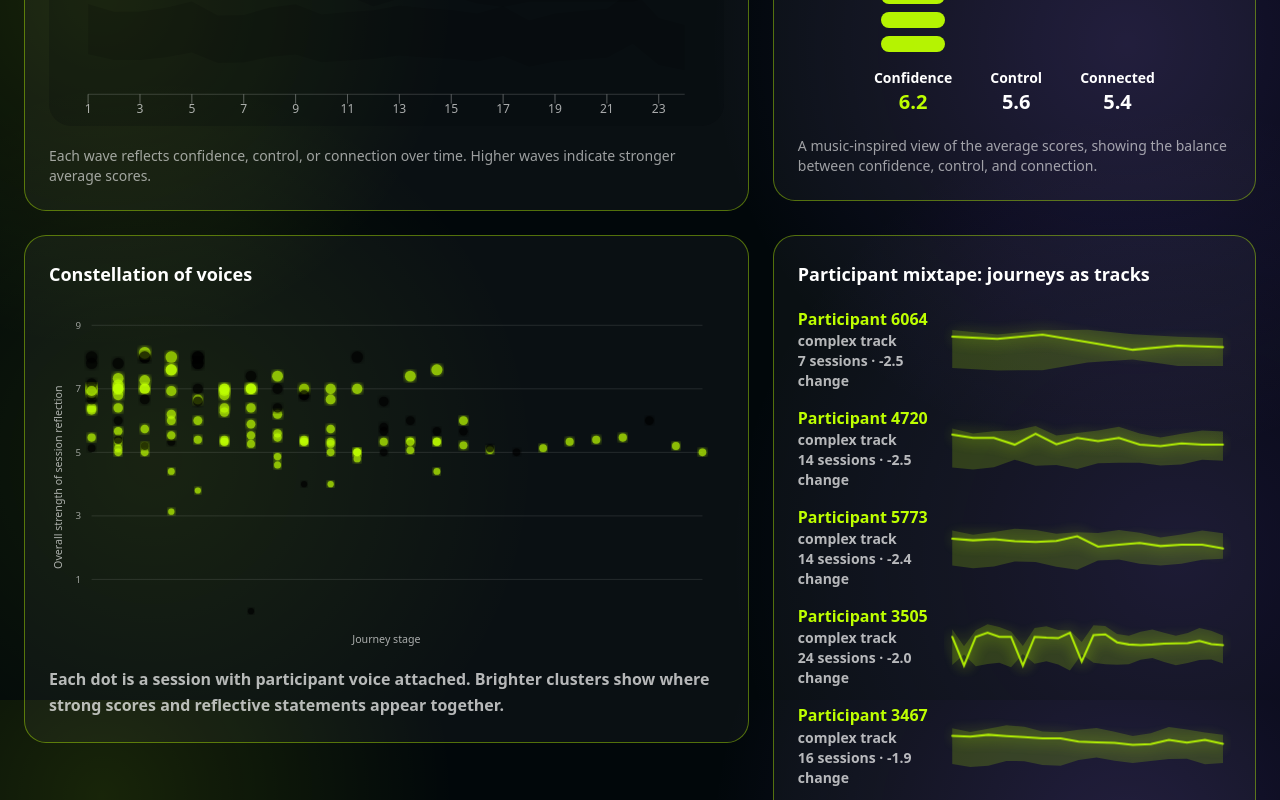
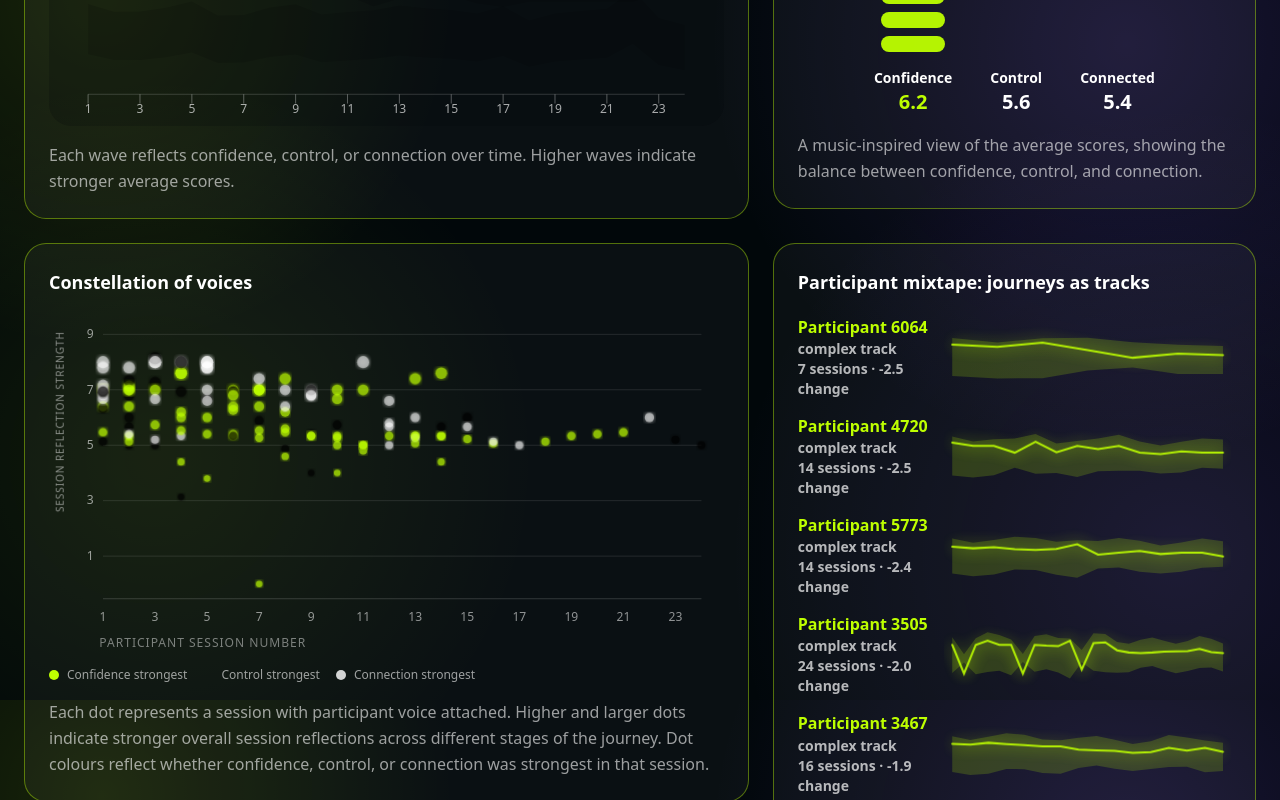
Before and after one commit to jessi88/noise-solution, a React (Vite) app: page / in a window 1280 px wide. Shown: the part 4900-5700 px from the top of the page. Built offline with nearby package versions, Linux system fonts and the light colour scheme; a web font is replaced by a local one.

Commit message:
Adjusted design of VoiceConstellation.

```diff
--- a/src/components/charts/ProgrammeWaveform.tsx
+++ b/src/components/charts/ProgrammeWaveform.tsx
@@ -82,6 +82,7 @@ function ProgrammeWave({ rows }: ProgrammeWaveformProps) {
     yPct: number
     label: string
     color: string
+    align: "left" | "center" | "right"
   } | null>(null)
 
   const hasMeasured = containerWidth > 0
@@ -190,8 +191,6 @@ function ProgrammeWave({ rows }: ProgrammeWaveformProps) {
                     {data.map((row, i) => {
                       const value = row[series.key] ?? 0
                       const y = base - (value - 4.5) * 11
-                      const rawXPct = (x(i) / width) * 100
-                      const rawYPct = (y / height) * 100
 
                       return (
                         <circle
@@ -202,17 +201,25 @@ function ProgrammeWave({ rows }: ProgrammeWaveformProps) {
                           fill="transparent"
                           className="cursor-pointer"
                           onMouseEnter={() => {
+                            const rawXPct = (x(i) / width) * 100
+                            const rawYPct = (y / height) * 100
+
                             setTooltip({
-                              xPct: Math.max(12, Math.min(88, rawXPct)),
-                              yPct: rawYPct,
-                              label: `${shortLabel(
-                                series.key,
-                                series.label,
-                                width
-                              )} · session ${row.session} · ${value.toFixed(
-                                1
-                              )} / 9`,
+                              xPct:
+                                width < 640
+                                  ? Math.max(6, Math.min(94, rawXPct))
+                                  : rawXPct,
+                              yPct: Math.max(14, Math.min(86, rawYPct)),
+                              label: `${shortLabel(series.key, series.label, width)} · session ${
+                                row.session
+                              } · ${value.toFixed(1)} / 9`,
                               color: series.color,
+                              align:
+                                rawXPct < 25
+                                  ? "left"
+                                  : rawXPct > 75
+                                    ? "right"
+                                    : "center",
                             })
                           }}
                           onMouseLeave={() => setTooltip(null)}
@@ -270,11 +277,16 @@ function ProgrammeWave({ rows }: ProgrammeWaveformProps) {
 
             {tooltip && (
               <div
-                className="pointer-events-none absolute max-w-55 rounded-xl border border-white/15 bg-black/95 px-3 py-2 text-xs font-semibold whitespace-normal shadow-2xl sm:max-w-none sm:whitespace-nowrap"
+                className="pointer-events-none absolute w-56 rounded-xl border border-white/15 bg-black/95 px-3 py-2 text-xs font-semibold whitespace-normal shadow-2xl sm:w-auto sm:whitespace-nowrap"
                 style={{
                   left: `${tooltip.xPct}%`,
                   top: `${tooltip.yPct}%`,
-                  transform: "translate(-50%, -130%)",
+                  transform:
+                    tooltip.align === "left"
+                      ? "translate(0, -130%)"
+                      : tooltip.align === "right"
+                        ? "translate(-100%, -130%)"
+                        : "translate(-50%, -130%)",
                   color: tooltip.color,
                 }}
               >
@@ -286,7 +298,7 @@ function ProgrammeWave({ rows }: ProgrammeWaveformProps) {
           <div className="mt-4 h-80 w-full rounded-3xl bg-white/5" />
         )}
 
-        <p className="mt-5 text-sm font-medium text-white/60">
+        <p className="mt-4 text-sm leading-relaxed font-medium text-white/60 sm:text-base">
           Each wave reflects confidence, control, or connection over time.
           Higher waves indicate stronger average scores.
         </p>
@@ -371,7 +383,7 @@ function ImpactEqualiser({ rows }: ProgrammeWaveformProps) {
           ))}
         </div>
 
-        <p className="mt-5 text-sm font-medium text-white/60">
+        <p className="mt-4 text-sm leading-relaxed font-medium text-white/60 sm:text-base">
           A music-inspired view of the average scores, showing the balance
           between confidence, control, and connection.
         </p>
@@ -380,9 +392,42 @@ function ImpactEqualiser({ rows }: ProgrammeWaveformProps) {
   )
 }
 
+function shortOutcomeLabel(key: string, width: number) {
+  if (width >= 640) {
+    if (key === "confidence") return "Confidence strongest"
+    if (key === "control") return "Control strongest"
+    return "Connection strongest"
+  }
+
+  if (key === "confidence") return "Confidence"
+  if (key === "control") return "Control"
+  return "Connected"
+}
+
+function tooltipOutcomeLabel(key: string | undefined, width: number) {
+  if (key === "confidence") return width < 640 ? "Confidence" : "confidence"
+  if (key === "control") return width < 640 ? "Control" : "control"
+  return width < 640 ? "Connected" : "connection"
+}
+
 function VoiceConstellation({ rows }: ProgrammeWaveformProps) {
-  const width = 760
-  const height = 390
+  const containerRef = useRef<HTMLDivElement | null>(null)
+  const { width: containerWidth } = useDimensions(containerRef)
+  const { ref: viewRef, isInView } = useInView<HTMLDivElement>()
+
+  const [tooltip, setTooltip] = useState<{
+    xPct: number
+    yPct: number
+    label: string
+    color: string
+    align: "left" | "center" | "right"
+  } | null>(null)
+
+  const hasMeasured = containerWidth > 0
+  const width = Math.max(containerWidth, 320)
+  const height = width < 640 ? 300 : width < 900 ? 360 : 410
+
+  const sampleLimit = width < 640 ? 70 : 140
 
   const sample = rows
     .filter(
@@ -390,14 +435,22 @@ function VoiceConstellation({ rows }: ProgrammeWaveformProps) {
         d.sessionNumber !== null &&
         typeof d["Most Positive Sentence Overall"] === "string"
     )
-    .slice(0, 140)
+    .slice(0, sampleLimit)
 
   const pad = {
-    l: width < 640 ? 36 : 48,
-    r: 24,
+    l: width < 720 ? 40 : 58,
+    r: width < 640 ? 16 : 24,
     t: 24,
-    b: 44,
+    b: width < 640 ? 58 : 68,
   }
+
+  const xTickStep = width < 480 ? 4 : width < 720 ? 3 : width < 1100 ? 2 : 1
+  const xTicks = Array.from(
+    new Set(sample.map((d) => d.sessionNumber).filter(Boolean))
+  ).filter((_, i) => i % xTickStep === 0)
+  const axisY = height - 52
+  const showYAxisTitle = width >= 720
+  const tickLabelY = height - 28
 
   const maxSession = d3.max(sample, (d) => d.sessionNumber ?? 1) ?? 1
 
@@ -408,13 +461,22 @@ function VoiceConstellation({ rows }: ProgrammeWaveformProps) {
     height - pad.b - (value / 9) * (height - pad.t - pad.b)
 
   return (
-    <div>
+    <div
+      ref={(node) => {
+        containerRef.current = node
+        viewRef.current = node
+      }}
+    >
       <SoundCard>
-        <p className="text-lg font-black">Constellation of voices</p>
+        <p className="text-base font-semibold sm:text-lg">
+          Constellation of voices
+        </p>
 
+        {hasMeasured ? (
+          <div className="relative mt-4">
             <svg
               viewBox={`0 0 ${width} ${height}`}
-          className="mt-4 h-auto w-full"
+              className="h-auto w-full"
               role="img"
               aria-label="Constellation of voice-linked sessions"
             >
@@ -437,12 +499,13 @@ function VoiceConstellation({ rows }: ProgrammeWaveformProps) {
                     y2={y(tick)}
                     stroke="rgba(255,255,255,.12)"
                   />
+
                   <text
-                x={pad.l - 12}
+                    x={pad.l - 10}
                     y={y(tick) + 4}
                     textAnchor="end"
                     fill="rgba(255,255,255,.58)"
-                fontSize="11"
+                    fontSize={width < 640 ? 10 : 13}
                   >
                     {tick}
                   </text>
@@ -451,54 +514,170 @@ function VoiceConstellation({ rows }: ProgrammeWaveformProps) {
 
               {sample.map((d, i) => {
                 const s = score(d)
-            const radius = 3.5 + Math.max(0, s - 4) * 0.75
+                const radius =
+                  width < 640
+                    ? 2.5 + Math.max(0, s - 4) * 0.45
+                    : 3.5 + Math.max(0, s - 4) * 0.75
+
+                const strongest = d3.greatest(
+                  [
+                    { key: "confidence", value: d.confidence ?? 0 },
+                    { key: "control", value: d.control ?? 0 },
+                    { key: "connection", value: d.connection ?? 0 },
+                  ],
+                  (d) => d.value
+                )?.key
+
                 const color =
-              (d.connection ?? 0) >= (d.confidence ?? 0)
+                  strongest === "confidence"
+                    ? "var(--color-acid)"
+                    : strongest === "control"
                       ? "var(--color-violet)"
-                : "var(--color-acid)"
+                      : "rgba(255,255,255,.82)"
 
                 return (
                   <circle
-                key={`${d.UIN}-${d.ID}-${i}`}
+                    key={`${d.UIN}-${d.ID}-${i}-${isInView}`}
                     cx={x(d.sessionNumber ?? 1)}
                     cy={y(s)}
                     r={radius}
                     fill={color}
                     opacity="0.72"
                     filter="url(#dotGlow)"
-              >
-                <title>
-                  Session {d.sessionNumber} · {s.toFixed(1)}/9:{" "}
-                  {String(d["Most Positive Sentence Overall"]).slice(0, 110)}
-                </title>
-              </circle>
+                    className={
+                      isInView
+                        ? "constellation-dot-animate cursor-pointer"
+                        : "cursor-pointer"
+                    }
+                    style={{
+                      animationDelay: `${((d.sessionNumber ?? 1) - 1) * 70}ms`,
+                    }}
+                    onMouseEnter={() => {
+                      const cx = x(d.sessionNumber ?? 1)
+                      const cy = y(s)
+
+                      const rawXPct = (cx / width) * 100
+
+                      setTooltip({
+                        xPct:
+                          width < 640
+                            ? Math.max(6, Math.min(94, rawXPct))
+                            : rawXPct,
+                        yPct: Math.max(14, Math.min(86, (cy / height) * 100)),
+                        label: `Participant ${String(d.UIN).slice(-4)} · session ${
+                          d.sessionNumber
+                        } · ${s.toFixed(1)} / 9 · strongest: ${tooltipOutcomeLabel(
+                          strongest,
+                          width
+                        )}`,
+                        color,
+                        align:
+                          rawXPct < 25
+                            ? "left"
+                            : rawXPct > 75
+                              ? "right"
+                              : "center",
+                      })
+                    }}
+                    onMouseLeave={() => setTooltip(null)}
+                  />
                 )
               })}
 
+              <line
+                x1={pad.l}
+                x2={width - pad.r}
+                y1={axisY}
+                y2={axisY}
+                stroke="rgba(255,255,255,.18)"
+              />
+
+              {xTicks.map((session) => {
+                const sessionNumber = Number(session)
+
+                return (
+                  <g key={`x-${sessionNumber}`}>
                     <text
-            x={width / 2}
-            y={height - 8}
+                      x={x(sessionNumber)}
+                      y={tickLabelY}
                       textAnchor="middle"
-            fill="rgba(255,255,255,.65)"
-            fontSize="12"
+                      fill="rgba(255,255,255,.55)"
+                      fontSize={width < 640 ? 10 : 13}
                     >
-            Journey stage
+                      {sessionNumber}
+                    </text>
+                  </g>
+                )
+              })}
+              <text
+                x={pad.l}
+                y={height}
+                textAnchor="start"
+                fill="rgba(255,255,255,.45)"
+                fontSize={width < 640 ? 10 : 13}
+                dx="-0.3em"
+                letterSpacing="0.08em"
+              >
+                PARTICIPANT SESSION NUMBER
               </text>
 
+              {showYAxisTitle && (
                 <text
-            transform={`translate(15 ${height / 2}) rotate(-90)`}
-            textAnchor="middle"
-            fill="rgba(255,255,255,.65)"
-            fontSize="12"
+                  transform={`translate(16 ${y(9)}) rotate(-90)`}
+                  textAnchor="end"
+                  fill="rgba(255,255,255,.5)"
+                  fontSize="11"
+                  letterSpacing="0.08em"
+                  dx="0.3em"
                 >
-            Overall strength of session reflection
+                  SESSION REFLECTION STRENGTH
                 </text>
+              )}
             </svg>
 
-        <p className="mt-4 text-base leading-relaxed font-bold text-white/70">
-          Each dot is a session with participant voice attached. Brighter
-          clusters show where strong scores and reflective statements appear
-          together.
+            {tooltip && (
+              <div
+                className="pointer-events-none absolute w-56 rounded-xl border border-white/15 bg-black/95 px-3 py-2 text-xs font-semibold whitespace-normal shadow-2xl sm:w-auto sm:whitespace-nowrap"
+                style={{
+                  left: `${tooltip.xPct}%`,
+                  top: `${tooltip.yPct}%`,
+                  transform:
+                    tooltip.align === "left"
+                      ? "translate(0, -130%)"
+                      : tooltip.align === "right"
+                        ? "translate(-100%, -130%)"
+                        : "translate(-50%, -130%)",
+                  color: tooltip.color,
+                }}
+              >
+                {tooltip.label}
+              </div>
+            )}
+          </div>
+        ) : (
+          <div className="mt-4 h-72 w-full rounded-3xl bg-white/5" />
+        )}
+
+        <div className="mt-5 flex flex-wrap gap-4 text-xs font-medium text-white/60">
+          {[
+            { key: "confidence", color: "var(--color-acid)" },
+            { key: "control", color: "var(--color-violet)" },
+            { key: "connection", color: "rgba(255,255,255,.82)" },
+          ].map((item) => (
+            <span key={item.key} className="flex items-center gap-2">
+              <i
+                className="h-2.5 w-2.5 rounded-full"
+                style={{ background: item.color }}
+              />
+              {shortOutcomeLabel(item.key, width)}
+            </span>
+          ))}
+        </div>
+        <p className="mt-4 text-sm leading-relaxed font-medium text-white/60 sm:text-base">
+          Each dot represents a session with participant voice attached. Higher
+          and larger dots indicate stronger overall session reflections across
+          different stages of the journey. Dot colours reflect whether
+          confidence, control, or connection was strongest in that session.
         </p>
       </SoundCard>
     </div>
@@ -604,7 +783,7 @@ function ParticipantTracks({ rows }: ProgrammeWaveformProps) {
       </div>
 
       <p className="mt-5 text-base leading-relaxed font-bold text-white/70">
-        Each mini-wave is one anonymised participant’s journey. The form makes
+        Each mini-wave is one anonymised participant's journey. The form makes
         difference visible without ranking young people.
       </p>
     </SoundCard>
```
Also changed, not shown: src/index.css (+18 -0 lines). Lines whose indentation alone changed are shown as unchanged.
